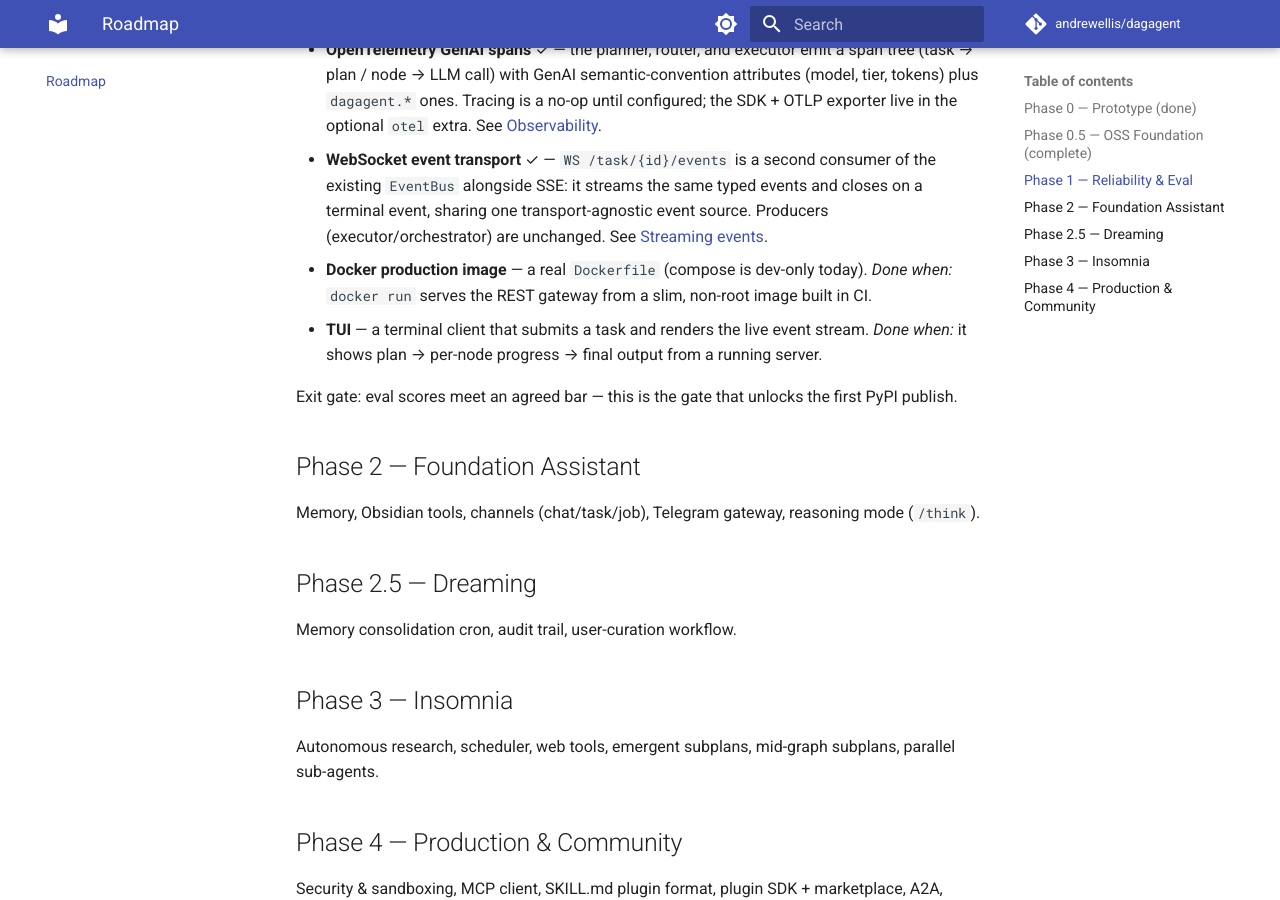
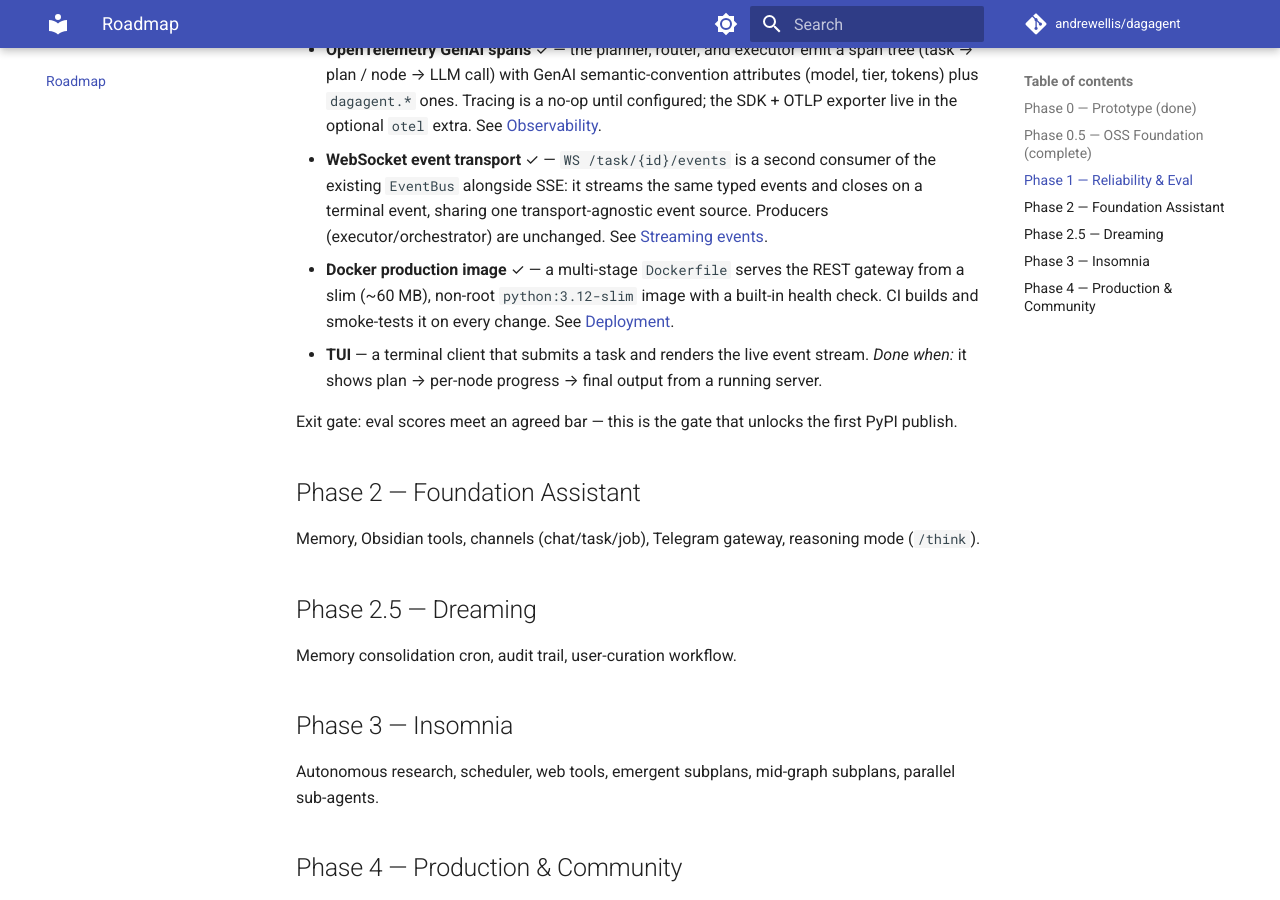
Before and after one commit to andrew-ellis-engineering/glassrail, an MkDocs documentation site: the page built from docs/roadmap.md, in a window 1280 px wide and 900 px high, scrolled down 979 px. Built offline with MkDocs 1.6.1 and Material for MkDocs 9.7.7, drawn with Linux system fonts in a browser that asks for light colours; comment, search, counter and statistics services are not loaded.

Commit message:
Add a production Docker image for the REST gateway
A multi-stage uv build installs the locked dependencies and the project as a
wheel, then a slim python:3.12-slim runtime gets only that virtualenv and
runs as a non-root user with a built-in health check. CI builds the image
and smoke-tests health, the tools endpoint, and the non-root uid.

```diff
--- a/docs/roadmap.md
+++ b/docs/roadmap.md
@@ -38,9 +38,10 @@ observability, then the operational surfaces.
   events and closes on a terminal event, sharing one transport-agnostic event
   source. Producers (executor/orchestrator) are unchanged. See
   [Streaming events](streaming.md).
-- **Docker production image** — a real `Dockerfile` (compose is dev-only
-  today). *Done when:* `docker run` serves the REST gateway from a slim,
-  non-root image built in CI.
+- **Docker production image** ✓ — a multi-stage `Dockerfile` serves the REST
+  gateway from a slim (~60 MB), non-root `python:3.12-slim` image with a
+  built-in health check. CI builds and smoke-tests it on every change. See
+  [Deployment](deployment.md).
 - **TUI** — a terminal client that submits a task and renders the live event
   stream. *Done when:* it shows plan → per-node progress → final output from
   a running server.
--- a/mkdocs.yml
+++ b/mkdocs.yml
@@ -60,4 +60,5 @@ nav:
   - Architecture: architecture.md
   - Observability: observability.md
   - Streaming events: streaming.md
+  - Deployment: deployment.md
   - Roadmap: roadmap.md
```
Also changed, not shown: CHANGELOG.md (+3 -0 lines), docs/deployment.md (added, +52 -0 lines), 3 other files.
